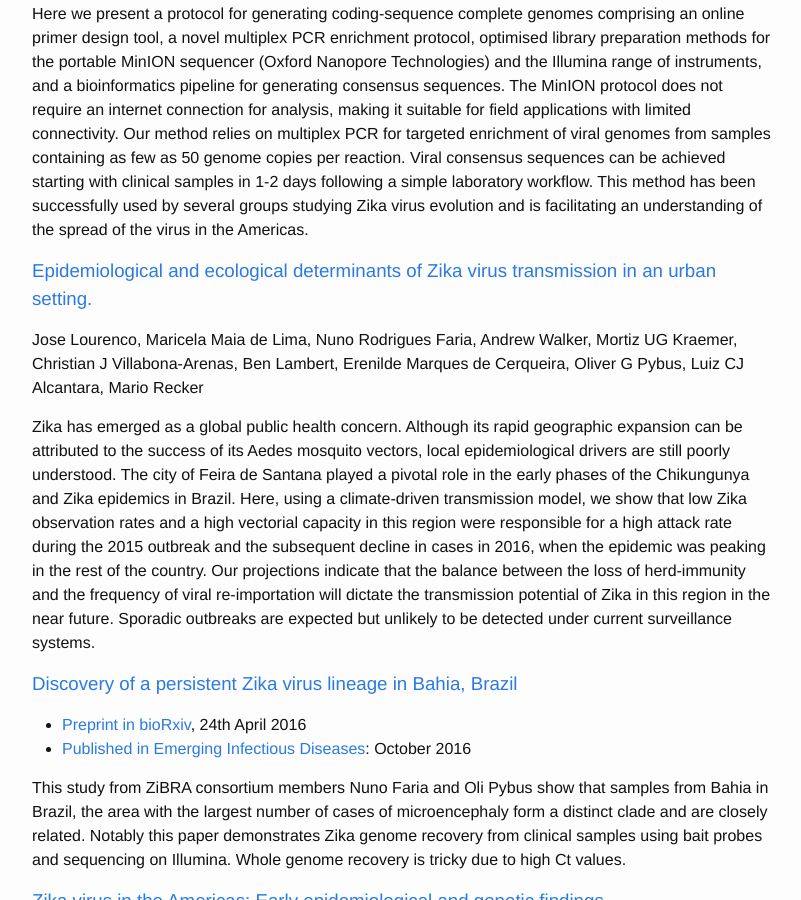
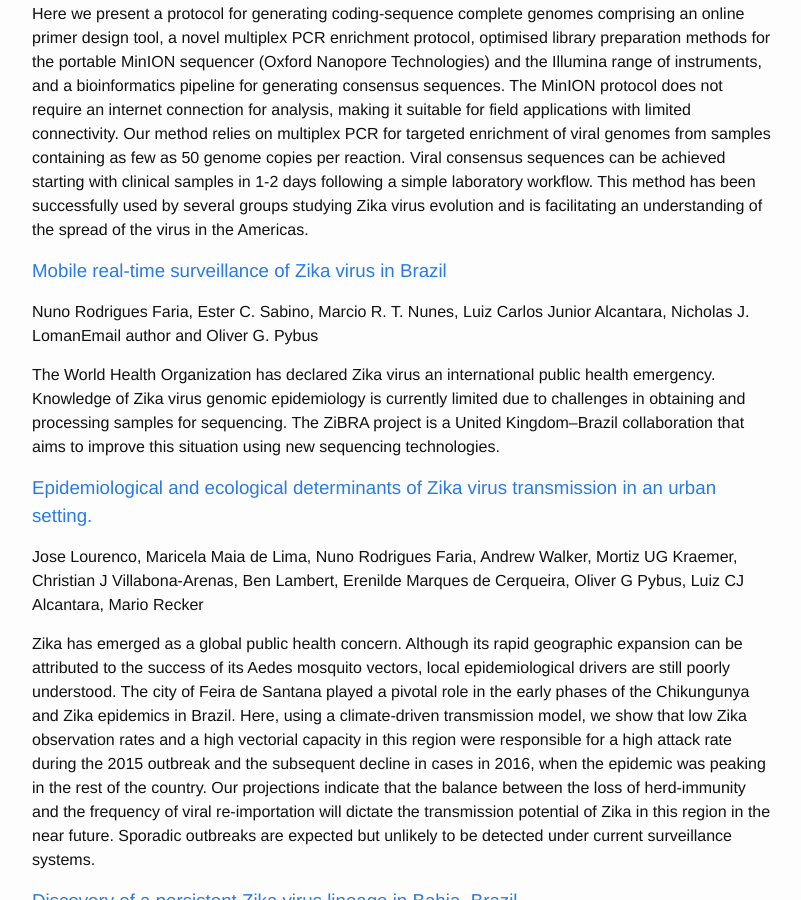
Before and after one commit to zibraproject/zibraproject.github.io, a Jekyll site: the page built from publications.md, in a window 1280 px wide and 900 px high, scrolled down 1783 px. Shown: the whole window, without its empty margins (238-1039 px from the left). Built offline with Jekyll 4.4.1, drawn with Linux system fonts in a browser that asks for light colours; comment, search, counter and statistics services are not loaded.

Commit message:
real-time surveillance paper

```diff
--- a/publications.md
+++ b/publications.md
@@ -35,6 +35,12 @@ Quick J, and the ZiBRA Project Consortium.
 
 Genome sequencing has become a powerful tool for studying emerging infectious diseases; however, genome sequencing directly from clinical samples without isolation remains challenging for viruses such as Zika, where metagenomic sequencing methods may generate insufficient numbers of viral reads. Here we present a protocol for generating coding-sequence complete genomes comprising an online primer design tool, a novel multiplex PCR enrichment protocol, optimised library preparation methods for the portable MinION sequencer (Oxford Nanopore Technologies) and the Illumina range of instruments, and a bioinformatics pipeline for generating consensus sequences. The MinION protocol does not require an internet connection for analysis, making it suitable for field applications with limited connectivity. Our method relies on multiplex PCR for targeted enrichment of viral genomes from samples containing as few as 50 genome copies per reaction. Viral consensus sequences can be achieved starting with clinical samples in 1-2 days following a simple laboratory workflow. This method has been successfully used by several groups studying Zika virus evolution and is facilitating an understanding of the spread of the virus in the Americas.
 
+### <a href="https://genomemedicine.biomedcentral.com/articles/10.1186/s13073-016-0356-2">Mobile real-time surveillance of Zika virus in Brazil</a>
+
+Nuno Rodrigues Faria, Ester C. Sabino, Marcio R. T. Nunes, Luiz Carlos Junior Alcantara, Nicholas J. LomanEmail author and Oliver G. Pybus
+
+The World Health Organization has declared Zika virus an international public health emergency. Knowledge of Zika virus genomic epidemiology is currently limited due to challenges in obtaining and processing samples for sequencing. The ZiBRA project is a United Kingdom–Brazil collaboration that aims to improve this situation using new sequencing technologies.
+
 ### <a href="http://biorxiv.org/content/early/2017/01/20/101972">Epidemiological and ecological determinants of Zika virus transmission in an urban setting.</a>
 
 Jose Lourenco, Maricela Maia de Lima, Nuno Rodrigues Faria, Andrew Walker, Mortiz UG Kraemer, Christian J Villabona-Arenas, Ben Lambert, Erenilde Marques de Cerqueira, Oliver G Pybus, Luiz CJ Alcantara, Mario Recker
```
